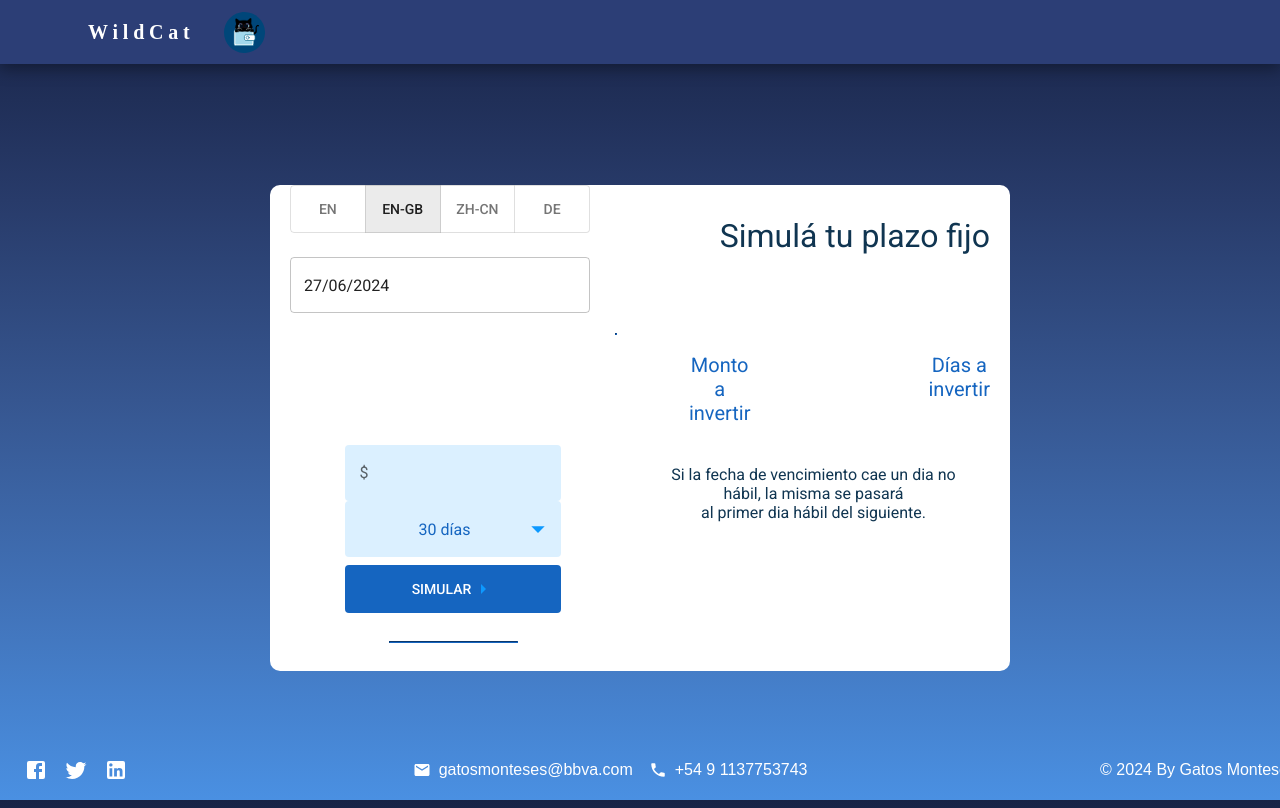
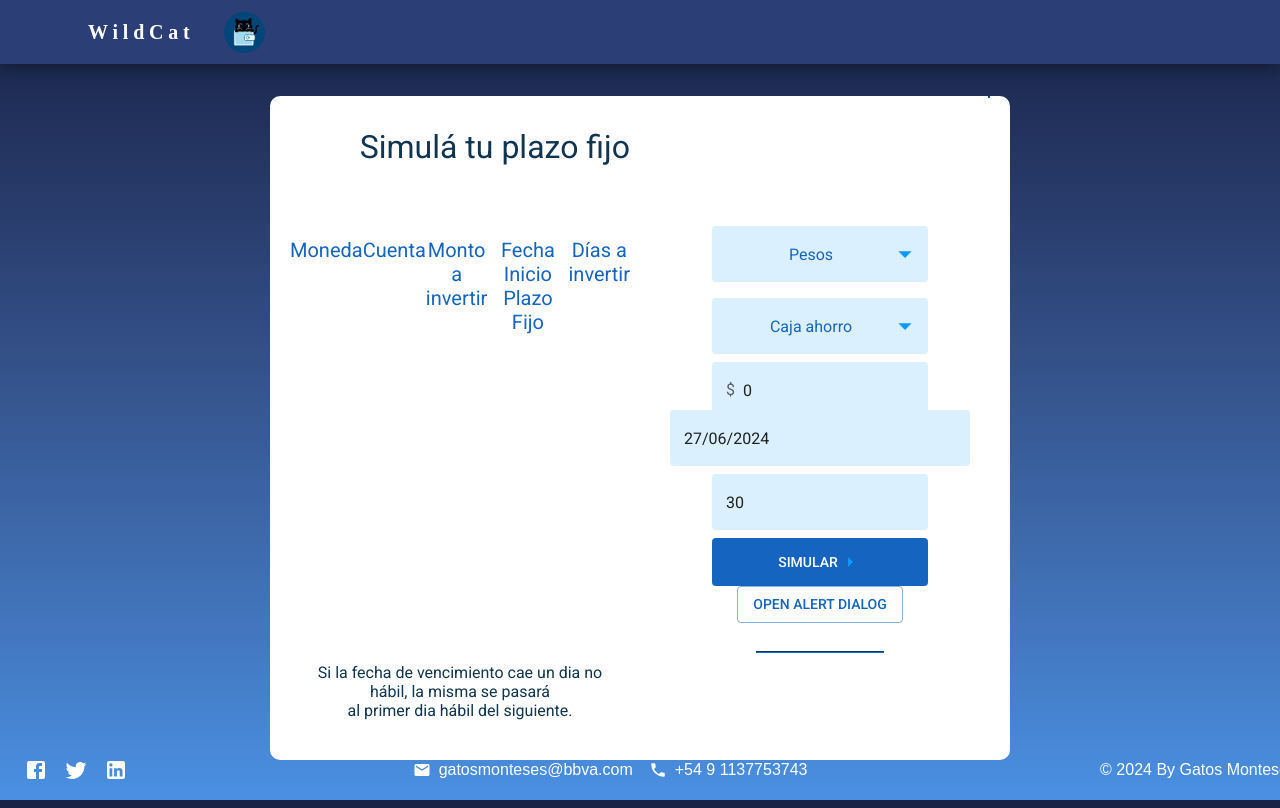
Before and after one commit to alkemyTech/BBVA-FS-W4-Front-T2, a React (Vite) app: page /fixedTerm in a window 1280 px wide. Built offline with nearby package versions, Linux system fonts and the light colour scheme.

Commit message:
Inputs con logica correcta

```diff
--- a/src/components/PlazoFijoSimulado/fixedTerm.css
+++ b/src/components/PlazoFijoSimulado/fixedTerm.css
@@ -5,7 +5,7 @@
     font-weight: 400;
     font-style: normal;
     padding: 55px;
-    padding-left:80px ;
+    padding-left:80px;
     border-radius: 10px;
   }
 
@@ -14,6 +14,8 @@
     justify-content: end;
     font-size: 32px;
   }
+
+
 
   .titulo-secundario{
     font-size:20px;
@@ -24,16 +26,22 @@
     display: flex;
     flex-direction: row;
     color: #1565C0;
-
+    justify-content: space-around;
   }
 
   .monto{
     padding-left:52px;
     margin-bottom: 0;
+
   }
 
-  .dias{
-    padding-left:178px;
+  .final{
+    padding-left:150px;
+    margin-bottom: 0;
+  }
+
+  .inicial{
+    padding-left:100px;
     margin-bottom: 0;
   }
 
--- a/src/components/PlazoFijoSimulado/index.jsx
+++ b/src/components/PlazoFijoSimulado/index.jsx
@@ -7,7 +7,7 @@ import InputAdornment from "@mui/material/InputAdornment";
 import MenuItem from "@mui/material/MenuItem";
 import FormControl from "@mui/material/FormControl";
 import Select from "@mui/material/Select";
-import { useState } from "react";
+import { useState, useEffect } from "react";
 import "./fixedTerm.css";
 
 import dayjs from "dayjs";
@@ -15,21 +15,46 @@ import "dayjs/locale/de";
 import "dayjs/locale/en-gb";
 import "dayjs/locale/zh-cn";
 import Stack from "@mui/material/Stack";
-import ToggleButton from "@mui/material/ToggleButton";
-import ToggleButtonGroup from "@mui/material/ToggleButtonGroup";
 import { AdapterDayjs } from "@mui/x-date-pickers/AdapterDayjs";
-import { DateField } from "@mui/x-date-pickers/DateField";
+import { DatePicker } from "@mui/x-date-pickers/DatePicker";
 import { LocalizationProvider } from "@mui/x-date-pickers/LocalizationProvider";
-const locales = ["en", "en-gb", "zh-cn", "de"];
+
+import Dialog from "@mui/material/Dialog";
+import DialogActions from "@mui/material/DialogActions";
+import DialogContent from "@mui/material/DialogContent";
+import DialogContentText from "@mui/material/DialogContentText";
+import DialogTitle from "@mui/material/DialogTitle";
 
 export default function PlazoFijoSimulado() {
+  const [open, setOpen] = useState(false);
+
+  const handleClickOpen = () => {
+    setOpen(true);
+  };
+
+  const handleClose = () => {
+    setOpen(false);
+  };
+
+  //Moneda elejida
+  const [moneda, setMoneda] = useState("Pesos");
+  //Cuenta Origen
+  const [cuenta, setCuenta] = useState("Caja Ahorro");
+  // monto ingresado por la persona
+  const [monto, setMonto] = useState(0);
+  //Fecha inicio
+  const [fechaInicial, setFechaInicial] = useState(dayjs());
+  // dias a invertir
   const [dias, setDias] = useState(30);
-  const [monto, setMonto] = useState("");
+  //Mensaje error menor a 500
   const [error, setError] = useState(false);
-  const [locale, setLocale] = useState("en-gb");
 
-  const handleChangeDias = (event) => {
-    setDias(event.target.value);
+  const handleMoneda = (event) => {
+    setMoneda(event.target.value);
+  };
+
+  const handleCuenta = (event) => {
+    setCuenta(event.target.value);
   };
 
   const handleChangeMonto = (event) => {
@@ -41,6 +66,14 @@ export default function PlazoFijoSimulado() {
     }
   };
 
+  const handleFechaInicial = (event) => {
+    setFechaInicial(event.target.value);
+  };
+
+  const handleChangeDias = (event) => {
+    setDias(event.target.value);
+  };
+
   const handleSubmit = (event) => {
     event.preventDefault();
     if (!monto || monto < 500) {
@@ -49,7 +82,10 @@ export default function PlazoFijoSimulado() {
     }
 
     const formData = {
+      moneda,
+      cuenta,
       monto,
+      fechaInicial,
       dias,
     };
     console.log("Form data submitted:", formData);
@@ -76,36 +112,17 @@ export default function PlazoFijoSimulado() {
 
   return (
     <section className="box-principal">
-      <LocalizationProvider dateAdapter={AdapterDayjs} adapterLocale={locale}>
-        <Stack spacing={3} sx={{ width: 300 }}>
-          <ToggleButtonGroup
-            value={locale}
-            exclusive
-            fullWidth
-            onChange={(event, newLocale) => {
-              if (newLocale != null) {
-                setLocale(newLocale);
-              }
-            }}
-          >
-            {locales.map((localeItem) => (
-              <ToggleButton key={localeItem} value={localeItem}>
-                {localeItem}
-              </ToggleButton>
-            ))}
-          </ToggleButtonGroup>
-          <DateField defaultValue={dayjs()} />
-        </Stack>
-      </LocalizationProvider>
-
       <p className="titulo-plazo-fijo" fontSize="48">
         Simulá tu plazo fijo
       </p>
       <hr className="gray-line-top"></hr>
 
       <article className="titulos">
-        <p className="titulo-secundario monto">Monto a invertir</p>
-        <p className="titulo-secundario dias">Días a invertir</p>
+        <p className="titulo-secundario ">Moneda</p>
+        <p className="titulo-secundario">Cuenta</p>
+        <p className="titulo-secundario">Monto a invertir</p>
+        <p className="titulo-secundario">Fecha Inicio Plazo Fijo</p>
+        <p className="titulo-secundario">Días a invertir</p>
       </article>
 
       <Box
@@ -115,6 +132,68 @@ export default function PlazoFijoSimulado() {
         id="box-secundario"
         onSubmit={handleSubmit}
       >
+{/*Moneda*/}
+
+        <div>
+          <FormControl
+            sx={{
+              m: 1,
+              minWidth: 216,
+              minHeight: 48,
+              "& .MuiInputBase-root": {
+                backgroundColor: "#DBF0FF",
+              },
+              "& .MuiOutlinedInput-root": {
+                "& fieldset": {
+                  borderColor: "transparent",
+                },
+                "&:hover fieldset": {
+                  borderColor: "transparent",
+                },
+                "&.Mui-focused fieldset": {
+                  borderColor: "#0D99FF",
+                },
+              },
+            }}
+            className="white-select"
+          >
+            {/* ESTA INFORMACION TIENE QUE SER DINAMICA */}
+            <Select value={moneda} onChange={handleMoneda}>
+              <MenuItem value={moneda}>Pesos</MenuItem>
+            </Select>
+          </FormControl>
+        </div>
+{/* Cuenta de la plata */}
+        <div>
+          <FormControl
+            sx={{
+              m: 1,
+              minWidth: 216,
+              minHeight: 48,
+              "& .MuiInputBase-root": {
+                backgroundColor: "#DBF0FF",
+              },
+              "& .MuiOutlinedInput-root": {
+                "& fieldset": {
+                  borderColor: "transparent",
+                },
+                "&:hover fieldset": {
+                  borderColor: "transparent",
+                },
+                "&.Mui-focused fieldset": {
+                  borderColor: "#0D99FF",
+                },
+              },
+            }}
+            className="white-select"
+          >
+            <Select value={cuenta} onChange={handleCuenta}>
+              <MenuItem value={cuenta}>Caja ahorro</MenuItem>
+            </Select>
+          </FormControl>
+        </div>
+
+{/* Monto a invertir   */}
         <div>
           <TextField
             required
@@ -155,8 +234,41 @@ export default function PlazoFijoSimulado() {
           />
         </div>
 
+        {/* Calendario de Fecha de inicio */}
+        <LocalizationProvider
+          dateAdapter={AdapterDayjs}
+          adapterLocale={"en-gb"}
+        >
+          <Stack spacing={3} sx={{ width: 300 }}>
+            <DatePicker defaultValue={fechaInicial} minDate={dayjs()}
+             sx={{
+              m: 1,
+              minWidth: 80,
+              minHeight: 48,
+              "& .MuiInputBase-root": {
+                backgroundColor: "#DBF0FF",
+              },
+              "& .MuiOutlinedInput-root": {
+                "& fieldset": {
+                  borderColor: "transparent",
+                },
+                "&:hover fieldset": {
+                  borderColor: "transparent",
+                },
+                "&.Mui-focused fieldset": {
+                  borderColor: "#0D99FF",
+                },
+              },
+            }}
+            />
+          </Stack>
+        </LocalizationProvider>
+
+        {/* Días a invertir */}
         <div>
-          <FormControl
+          <TextField
+           value={dias}
+           onChange={handleChangeDias}
             sx={{
               m: 1,
               minWidth: 216,
@@ -177,21 +289,41 @@ export default function PlazoFijoSimulado() {
               },
             }}
             className="white-select"
-          >
-            <Select value={dias} onChange={handleChangeDias}>
-              <MenuItem value={30}>30 días</MenuItem>
-              <MenuItem value={60}>60 días</MenuItem>
-              <MenuItem value={90}>90 días</MenuItem>
-              <MenuItem value={180}>180 días</MenuItem>
-            </Select>
-          </FormControl>
+          ></TextField>
         </div>
 
+        {/* Boton simular */}
         <div>
           <CustomButton type="submit">
             Simular <StyledArrowRightIcon />
           </CustomButton>
         </div>
+
+        <Button variant="outlined" onClick={handleClickOpen}>
+          Open alert dialog
+        </Button>
+        <Dialog
+          open={open}
+          onClose={handleClose}
+          aria-labelledby="alert-dialog-title"
+          aria-describedby="alert-dialog-description"
+        >
+          <DialogTitle id="alert-dialog-title">
+            {"Use Google's location service?"}
+          </DialogTitle>
+          <DialogContent>
+            <DialogContentText id="alert-dialog-description">
+              Let Google help apps determine location. This means sending
+              anonymous location data to Google, even when no apps are running.
+            </DialogContentText>
+          </DialogContent>
+          <DialogActions>
+            <Button onClick={handleClose}>Disagree</Button>
+            <Button onClick={handleClose} autoFocus>
+              Agree
+            </Button>
+          </DialogActions>
+        </Dialog>
       </Box>
       <p className="aviso">
         Si la fecha de vencimiento cae un dia no hábil, la misma se pasará{" "}
```
